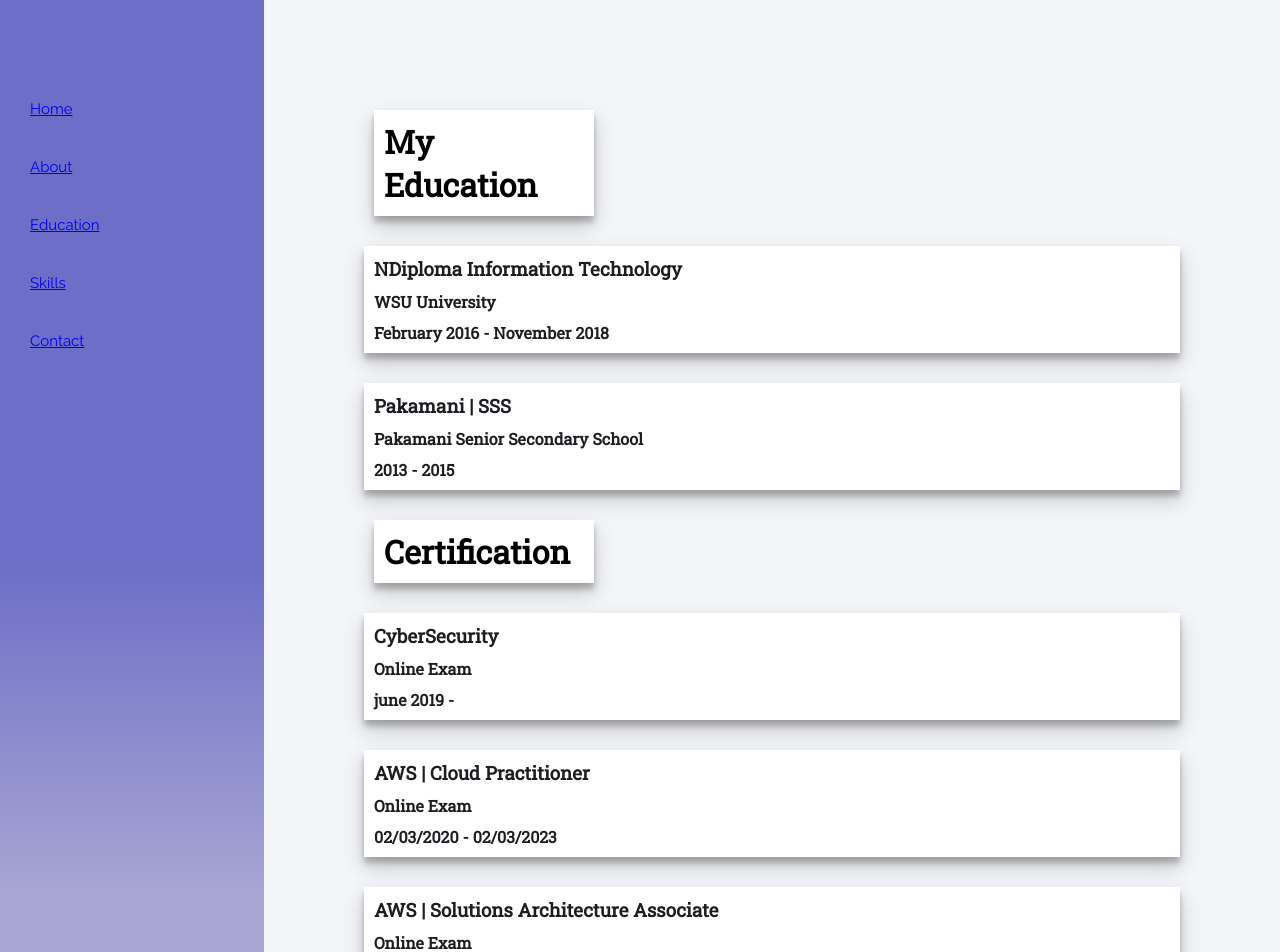
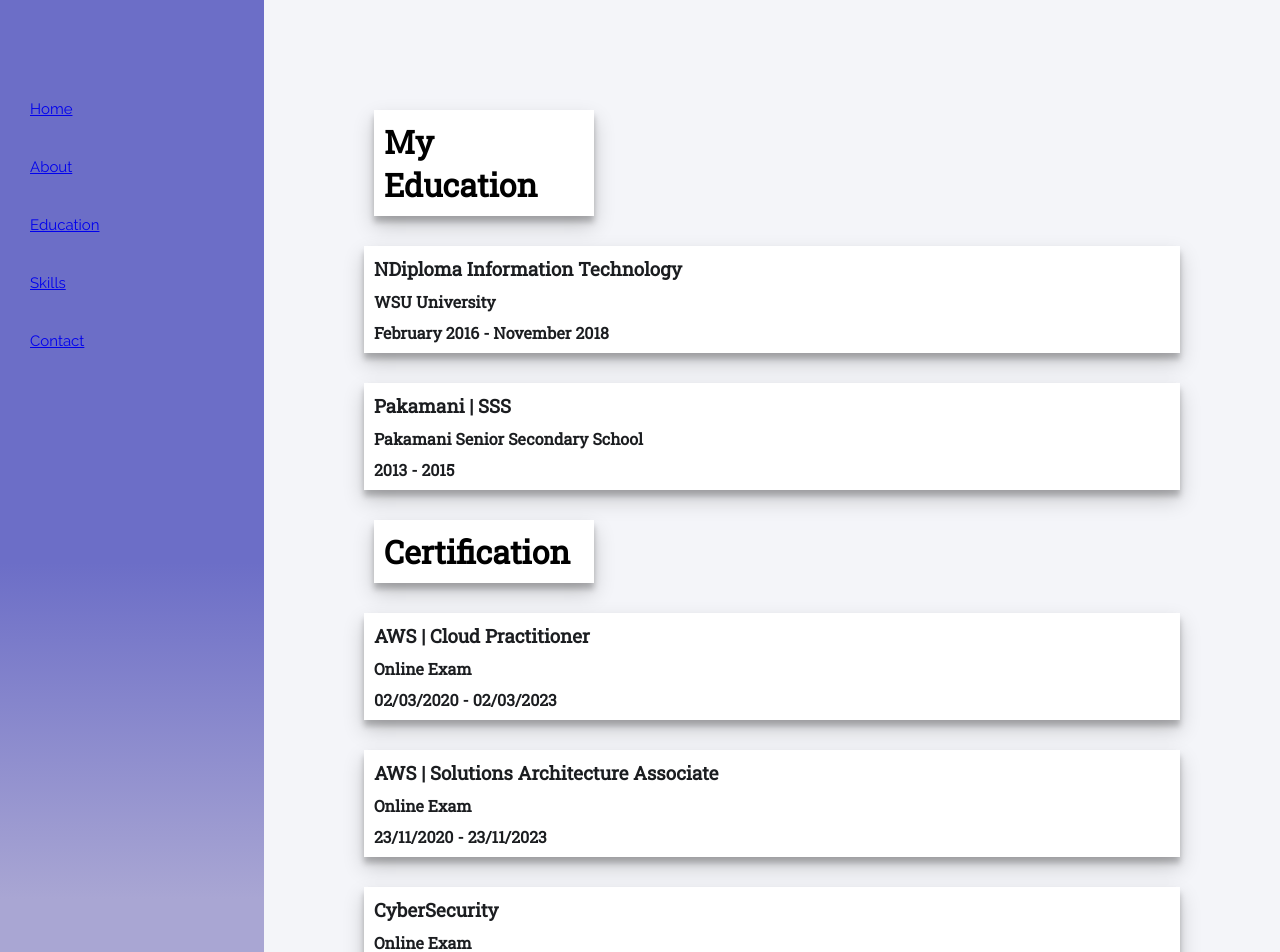
Before and after one commit to Sinovuyo96/Portfolio, a React (Create React App) app: page /Education in a window 1280 px wide. Shown: the top 952 px of the page. Built offline with nearby package versions, Linux system fonts and the light colour scheme.

Commit message:
committed

```diff
--- a/src/contents/Education.js
+++ b/src/contents/Education.js
@@ -11,10 +11,10 @@ return (
 <Widecard title="Pakamani | SSS" where="Pakamani Senior Secondary School" from="2013" to="2015"/>
 
 <h1 className="subtopic">Certification</h1>
-<Widecard title="CyberSecurity" where="Online Exam" from="june 2019" to=""/>
+
 <Widecard title="AWS | Cloud Practitioner" where="Online Exam" from="02/03/2020" to="02/03/2023"/>
 <Widecard title="AWS | Solutions Architecture Associate " where="Online Exam" from="23/11/2020" to="23/11/2023"/>
-
+<Widecard title="CyberSecurity" where="Online Exam" from="june 2019" to=""/>
 </div>
 )
 
```
